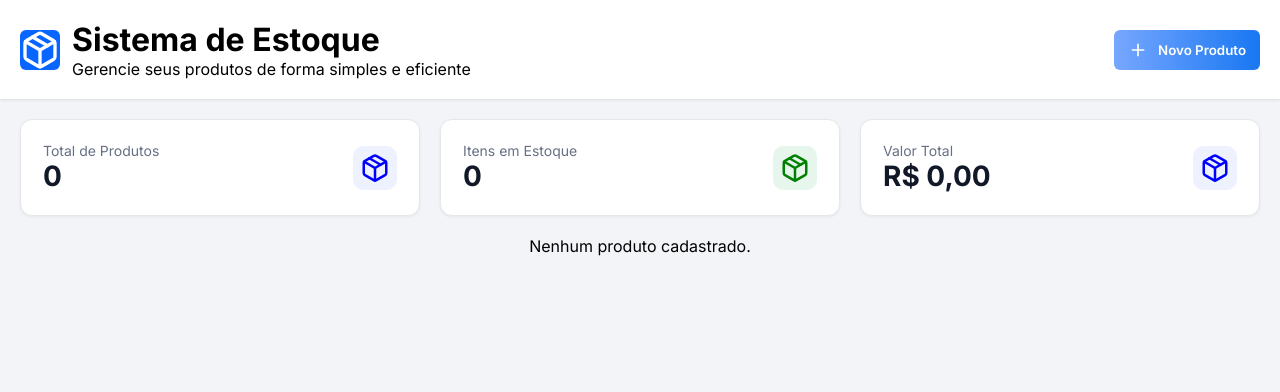
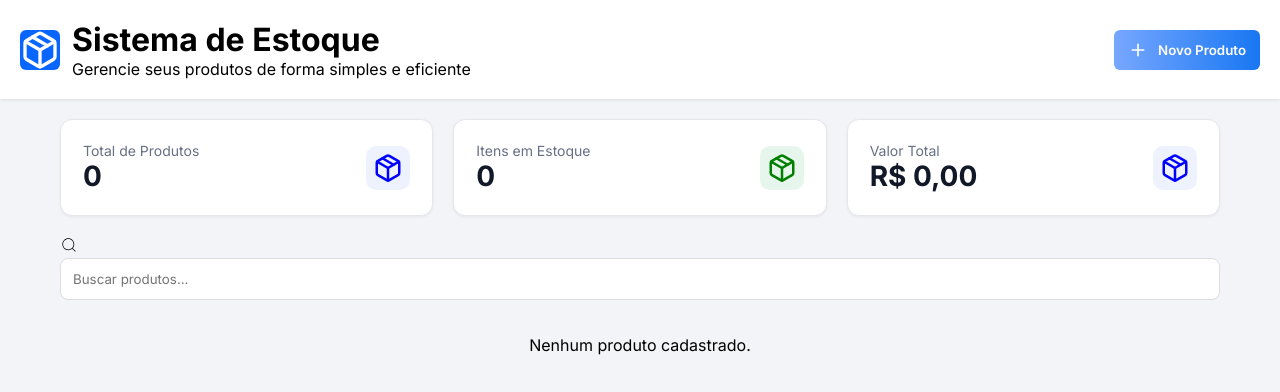
Before and after one commit to Uberdanalmeida/controle-estoque, a React (Vite) app: page / in a window 1280 px wide. Shown: the top 392 px of the page. Built offline with nearby package versions, Linux system fonts and the light colour scheme.

Commit message:
Refatora estrutura do componente App, reorganizando a disposição dos elementos e melhorando a integração do componente Aside para busca de produtos.

```diff
--- a/src/App.css
+++ b/src/App.css
@@ -54,16 +54,6 @@ body{
   font-weight:600;
 }
 
-.container{
-  padding:20px;
-}
-
-.busca{
-  display:flex;
-  gap:12px;
-  margin:15px;
-}
-
 input{
   background:#fff;
   border:1px solid #ddd;
@@ -71,14 +61,6 @@ input{
   border-radius:6px;
   width:100%;
   outline:none;
-}
-
-.cadastro-container{
-  background:#fff;
-  margin:15px;
-  padding:20px;
-  border-radius:12px;
-  box-shadow:0 5px 20px rgba(0,0,0,0.05);
 }
 
 .busca-admin{
@@ -182,6 +164,13 @@ input{
   color:#fff;
 }
 
+.container{
+  padding:20px;
+  max-width:1200px;
+  margin:0 auto;
+}
+
+/* CARDS */
 .card{
   display:grid;
   grid-template-columns: repeat(3, 1fr);
@@ -225,6 +214,16 @@ input{
   background:#e7f6ec;
 }
 
-.cards:nth-child(3) .icon{
-  background:#eef2ff;
+/* BUSCA */
+.busca{
+  margin-bottom:20px;
 }
+
+/* TABELA */
+.cadastro-container{
+  background:#fff;
+  padding:20px;
+  border-radius:12px;
+  box-shadow:0 1px 3px rgba(0,0,0,0.06);
+  border:1px solid #e5e7eb;
+}
--- a/src/App.jsx
+++ b/src/App.jsx
@@ -52,6 +52,11 @@ export default function App() {
 
     <div className="container">
       <Main listaProdutos={cadastroUsuario} />
+
+      <div className="busca">
+        <Aside/>
+      </div>
+
       <Cadastro
         listaProdutos={cadastroUsuario}
         removerProduto={removerProduto}
--- a/src/Components/Aside.jsx
+++ b/src/Components/Aside.jsx
@@ -5,7 +5,10 @@ export default function Aside() {
         <div className="butao">
            <div className="busca">
             <CiSearch size={18}/>
-            <input type="text" name="" id="" placeholder="Buscar Produtos..."/>
+            <input
+        className="busca-admin"
+        placeholder="Buscar produtos..."
+      />
            </div>
         </div>
     )
```
Lines whose indentation alone changed are shown as unchanged.
